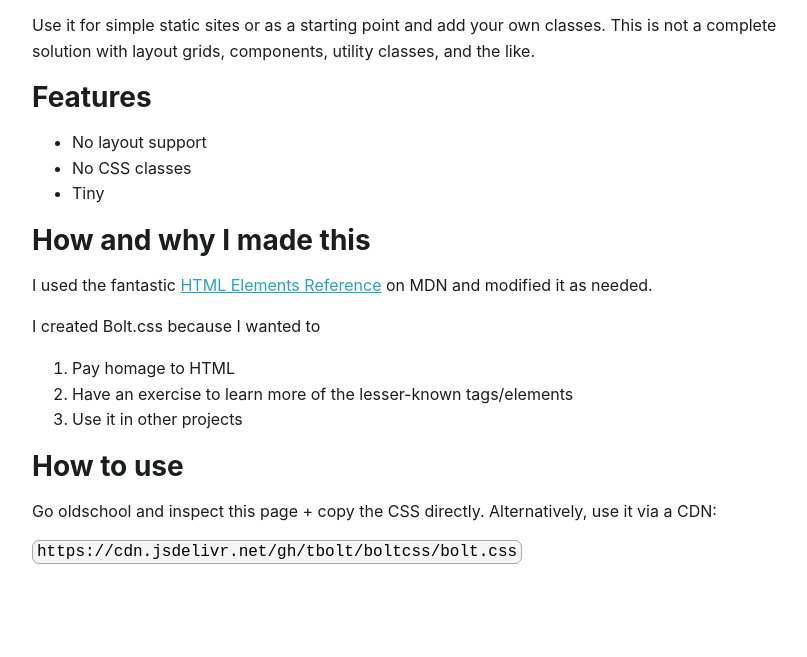
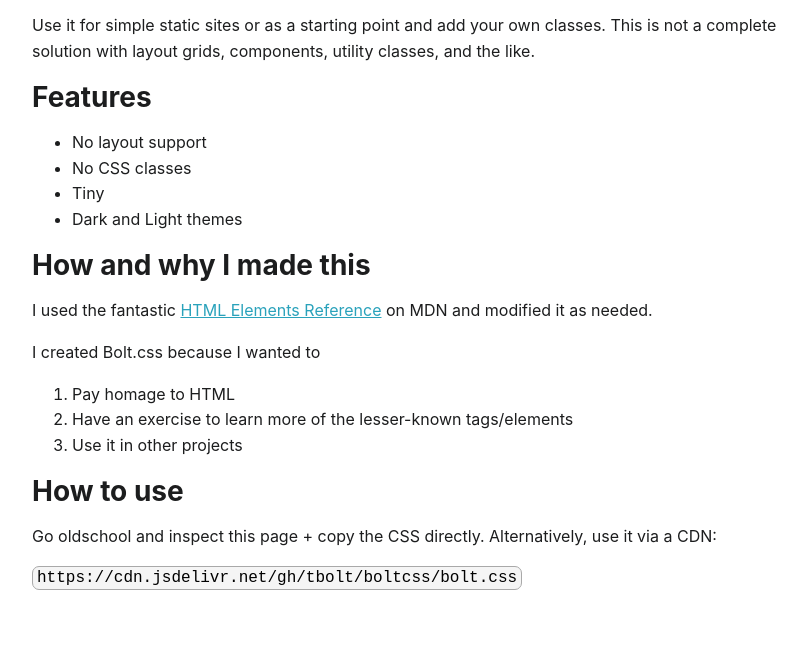
Before and after one commit to tbolt/boltcss, a plain HTML site: page index.html in a window 1280 px wide. Shown: the part 129-786 px from the top of the page, without its empty margins (228-1035 px from the left). Drawn offline with Linux system fonts and the light colour scheme.

Commit message:
add feature

```diff
--- a/index.html
+++ b/index.html
@@ -26,6 +26,7 @@
       <li>No layout support</li>
       <li>No CSS classes</li>
       <li>Tiny</li>
+      <li>Dark and Light themes</li>
     </ul>
 
     <h2>How and why I made this</h2>
```
